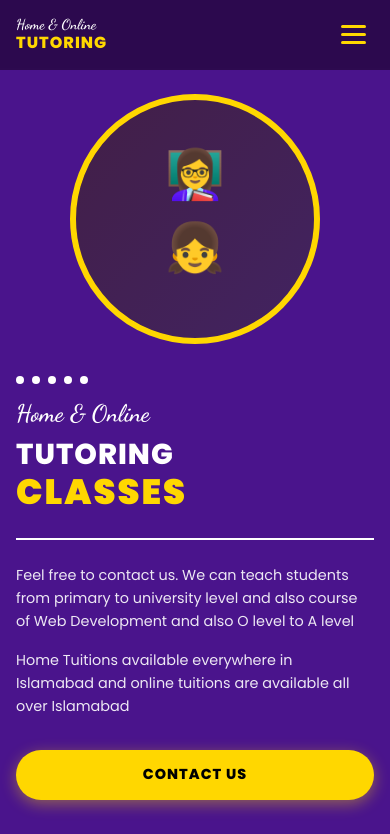
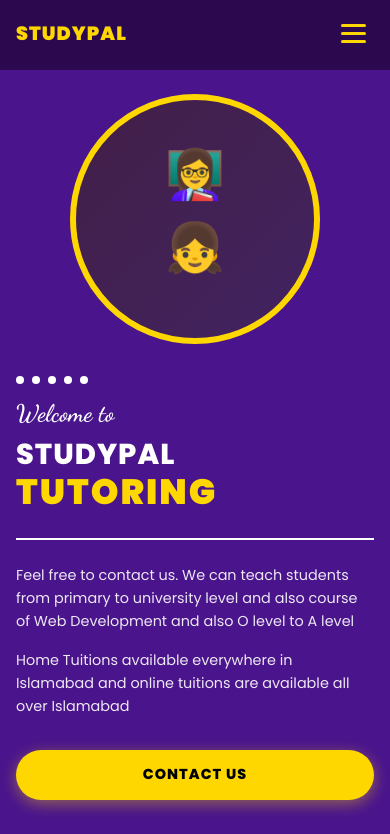
Before and after one commit to abubakar10/home-tuitions, a React (Vite) app: page / in a window 390 px wide. Shown: the top 834 px of the page. Built offline with nearby package versions, Linux system fonts and the light colour scheme.

Commit message:
Rebrand to StudyPal - Update logo, favicon, and all branding references

```diff
--- a/index.html
+++ b/index.html
@@ -4,7 +4,8 @@
     <meta charset="UTF-8" />
     <link rel="icon" type="image/svg+xml" href="/favicon.svg" />
     <meta name="viewport" content="width=device-width, initial-scale=1.0" />
-    <title>Home & Online Tutoring Classes</title>
+    <title>StudyPal - Home & Online Tutoring Classes</title>
+    <meta name="description" content="StudyPal - Quality home and online tutoring services in Islamabad. Expert tutors for all levels from primary to university." />
     <link rel="preconnect" href="https://fonts.googleapis.com">
     <link rel="preconnect" href="https://fonts.gstatic.com" crossorigin>
     <link href="https://fonts.googleapis.com/css2?family=Poppins:wght@300;400;600;700;800;900&family=Dancing+Script:wght@400;600;700&display=swap" rel="stylesheet">
--- a/package.json
+++ b/package.json
@@ -1,5 +1,5 @@
 {
-  "name": "home-tuitions-website",
+  "name": "studypal-website",
   "version": "1.0.0",
   "type": "module",
   "scripts": {
--- a/src/components/Footer.jsx
+++ b/src/components/Footer.jsx
@@ -21,7 +21,7 @@ const Footer = () => {
           viewport={{ once: true }}
           transition={{ duration: 0.5 }}
         >
-          <h3>Home & Online Tutoring</h3>
+          <h3>StudyPal</h3>
           <p>Quality education from primary to university level. Professional tutoring services in Islamabad and online worldwide.</p>
         </motion.div>
 
@@ -62,7 +62,7 @@ const Footer = () => {
       </div>
 
       <div className="footer-bottom">
-        <p>&copy; 2024 Home & Online Tutoring Classes. All rights reserved.</p>
+        <p>&copy; 2024 StudyPal. All rights reserved.</p>
       </div>
     </footer>
   )
--- a/src/components/Navbar.css
+++ b/src/components/Navbar.css
@@ -34,7 +34,7 @@
 .logo a {
   text-decoration: none;
   display: flex;
-  flex-direction: column;
+  align-items: center;
   line-height: 1.2;
 }
 
@@ -46,10 +46,11 @@
 }
 
 .logo-bold {
-  font-size: 1.5rem;
-  font-weight: 800;
+  font-size: 1.8rem;
+  font-weight: 900;
   color: var(--bright-yellow);
-  letter-spacing: 2px;
+  letter-spacing: 3px;
+  text-transform: uppercase;
 }
 
 .nav-links {
@@ -148,23 +149,16 @@
     box-shadow: 0 4px 20px rgba(0, 0, 0, 0.3);
   }
 
-  .logo-script {
-    font-size: 1rem;
-  }
-
   .logo-bold {
-    font-size: 1.2rem;
-    letter-spacing: 1px;
+    font-size: 1.4rem;
+    letter-spacing: 2px;
   }
 }
 
 @media (max-width: 480px) {
-  .logo-script {
-    font-size: 0.9rem;
-  }
-
   .logo-bold {
-    font-size: 1rem;
+    font-size: 1.2rem;
+    letter-spacing: 1px;
   }
 
   .mobile-menu {
--- a/src/components/Navbar.jsx
+++ b/src/components/Navbar.jsx
@@ -47,8 +47,7 @@ const Navbar = () => {
           whileTap={{ scale: 0.95 }}
         >
           <Link to="/" onClick={handleNavClick}>
-            <span className="logo-script">Home & Online</span>
-            <span className="logo-bold">TUTORING</span>
+            <span className="logo-bold">StudyPal</span>
           </Link>
         </motion.div>
 
--- a/src/pages/About.jsx
+++ b/src/pages/About.jsx
@@ -65,7 +65,7 @@ const About = () => {
           >
             <h2>Who We Are</h2>
             <p>
-              Home & Online Tutoring Classes is a premier educational service provider based in Islamabad,
+              StudyPal is a premier educational service provider based in Islamabad,
               dedicated to helping students achieve academic excellence. We offer comprehensive tutoring
               services for students from primary level through university, including specialized courses
               in Web Development and support for O-Level and A-Level curricula.
--- a/src/pages/Home.jsx
+++ b/src/pages/Home.jsx
@@ -52,9 +52,9 @@ const Home = () => {
               animate={{ opacity: 1, y: 0 }}
               transition={{ duration: 0.8, delay: 0.2 }}
             >
-              <span className="script-text">Home & Online</span>
-              <span className="bold-text">TUTORING</span>
-              <span className="highlight-text">CLASSES</span>
+              <span className="script-text">Welcome to</span>
+              <span className="bold-text">StudyPal</span>
+              <span className="highlight-text">TUTORING</span>
             </motion.h1>
 
             <motion.div
```
Also changed, not shown: public/favicon.svg, 5 other files (tests, documents, lock files or other folders).
